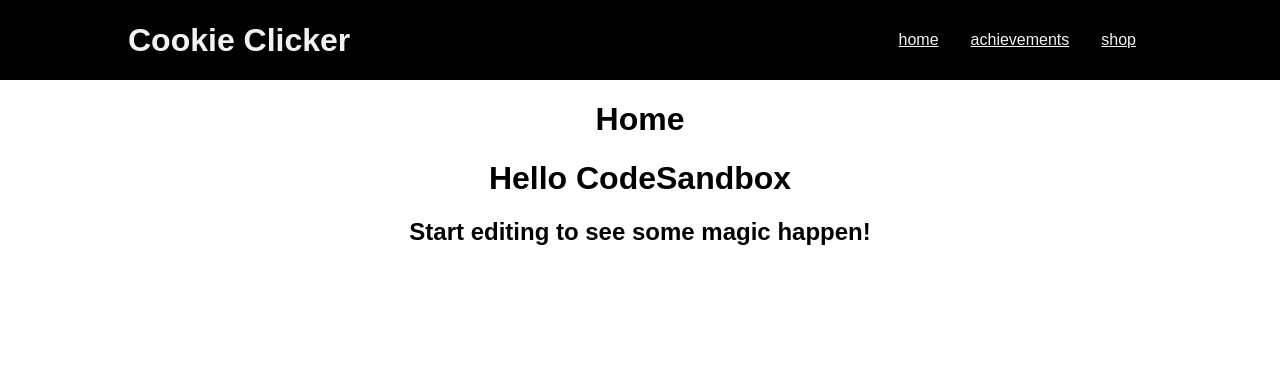
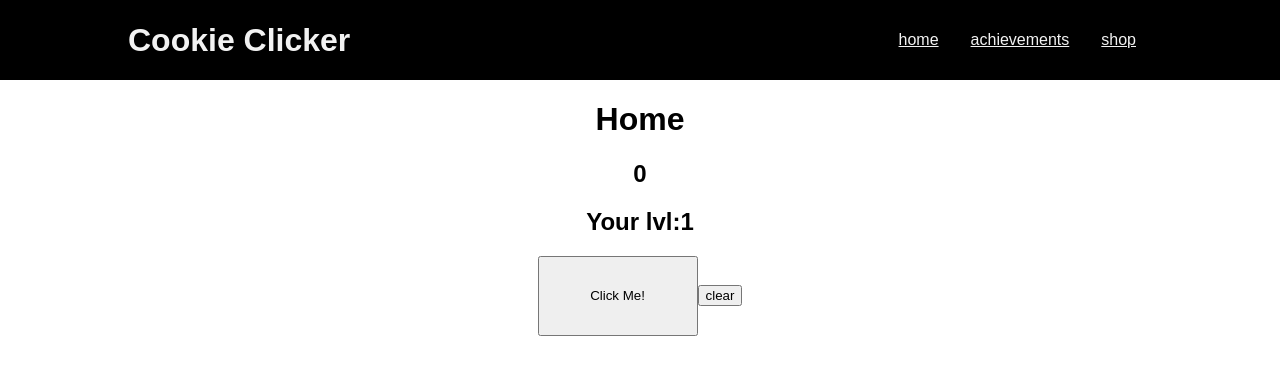
Before and after one commit to bm64/clicker-app, a React (Create React App) app: page / in a window 1280 px wide. Shown: the top 374 px of the page. Built offline with nearby package versions, Linux system fonts and the light colour scheme.

Commit message:
add react context and slightly change few handlers

```diff
--- a/src/PlayerProgress.jsx
+++ b/src/PlayerProgress.jsx
@@ -1,36 +1,11 @@
-import React, { useState, useEffect } from "react";
+import React, { useState, useEffect, useContext } from "react";
+import ClickerContext from "./clickerContext";
 
-const storageLvl =
-  localStorage.getItem("lvl") != undefined
-    ? parseInt(localStorage.getItem("lvl"))
-    : 1;
-
-const storageRequirements =
-  localStorage.getItem("lvlRequirement") != undefined
-    ? parseInt(localStorage.getItem("lvlRequirement"))
-    : 10;
-
-const PlayerProgress = ({ clicks }) => {
-  const [playerLvl, setPlayerLvl] = useState(storageLvl);
-  const [lvlRequirement, setLvlRequirement] = useState(storageRequirements);
-
-  useEffect(() => {
-    if (clicks >= 10 && clicks < 20) {
-      setPlayerLvl(2);
-      localStorage.setItem("lvl", playerLvl);
-    }
-    else if (clicks / 2 === lvlRequirement) {
-      setLvlRequirement(lvlRequirement * 2);
-      localStorage.setItem("lvlRequirement", lvlRequirement);
-      setPlayerLvl(playerLvl + 1);
-      localStorage.setItem("lvl", playerLvl);
-    }
-  }, [clicks]);
-
+const PlayerProgress = ({ clicks, playerLvl }) => {
   return (
     <div>
       <h2>{clicks}</h2>
-      <h2>Your lvl: {playerLvl}</h2>
+      <h2>Your lvl:{playerLvl}</h2>
     </div>
   );
 };
--- /dev/null
+++ b/src/clickerContext.js
@@ -0,0 +1,57 @@
+import React, { useState, createContext, useEffect } from "react";
+
+const ClickerContext = createContext();
+export default ClickerContext;
+
+const storageClicks =
+  localStorage.getItem("clicks") != undefined
+    ? parseInt(localStorage.getItem("clicks"))
+    : 0;
+
+const storageLvl =
+  localStorage.getItem("lvl") != undefined
+    ? parseInt(localStorage.getItem("lvl"))
+    : 1;
+
+const storageRequirements =
+  localStorage.getItem("lvlRequirement") != undefined
+    ? parseInt(localStorage.getItem("lvlRequirement"))
+    : 10;
+
+export const ContextProvider = ({ children }) => {
+  const [clicks, setClicks] = useState(storageClicks);
+
+  const [playerLvl, setPlayerLvl] = useState(storageLvl);
+  const [lvlRequirement, setLvlRequirement] = useState(storageRequirements);
+
+  useEffect(() => {
+    localStorage.setItem("clicks", clicks);
+    console.log(localStorage.getItem("clicks"));
+
+    if (clicks >= 10 && clicks < 20) {
+      setPlayerLvl(2);
+      localStorage.setItem("lvl", playerLvl);
+    } else if (clicks / 2 === lvlRequirement) {
+      setLvlRequirement(lvlRequirement * 2);
+      localStorage.setItem("lvlRequirement", lvlRequirement);
+      setPlayerLvl(playerLvl + 1);
+      localStorage.setItem("lvl", playerLvl);
+    }
+  }, [clicks]);
+
+  const handleIncreaseClicks = () => {
+    setClicks(clicks + 1);
+  };
+
+  const clearProgress = () => {
+    localStorage.clear();
+    setClicks(0);
+    setPlayerLvl(1);
+  };
+
+  const value = [clicks, handleIncreaseClicks, clearProgress, playerLvl];
+
+  return (
+    <ClickerContext.Provider value={value}>{children}</ClickerContext.Provider>
+  );
+};
--- a/src/home.js
+++ b/src/home.js
@@ -1,11 +1,23 @@
-import React from "react";
+import React, { useEffect, useState, useContext } from "react";
+import ClickerButton from "./ClickerButton";
+import PlayerProgress from "./PlayerProgress";
+import ClickerContext from "./clickerContext";
+
+const storageClicks =
+  localStorage.getItem("clicks") != undefined
+    ? parseInt(localStorage.getItem("clicks"))
+    : 0;
 
 const Home = () => {
+  const [clicks, handleIncreaseClicks, clearProgress, playerLvl] =
+    useContext(ClickerContext);
+
   return (
     <div>
       <h1>Home</h1>
-      <h1>Hello CodeSandbox</h1>
-      <h2>Start editing to see some magic happen!</h2>
+      <PlayerProgress clicks={clicks} playerLvl={playerLvl} />
+      <ClickerButton onClick={handleIncreaseClicks} />
+      <button onClick={clearProgress}>clear</button>
     </div>
   );
 };
--- a/src/styles.css
+++ b/src/styles.css
@@ -38,3 +38,10 @@ body {
   font-size: 2rem;
   color: #f2f2f2;
 }
+
+.mainButton {
+  width: 10rem;
+  height: 5rem;
+  color: #e7e7e7;
+  color: black;
+}
```
Also changed, not shown: src/App.js (+8 -2 lines).
